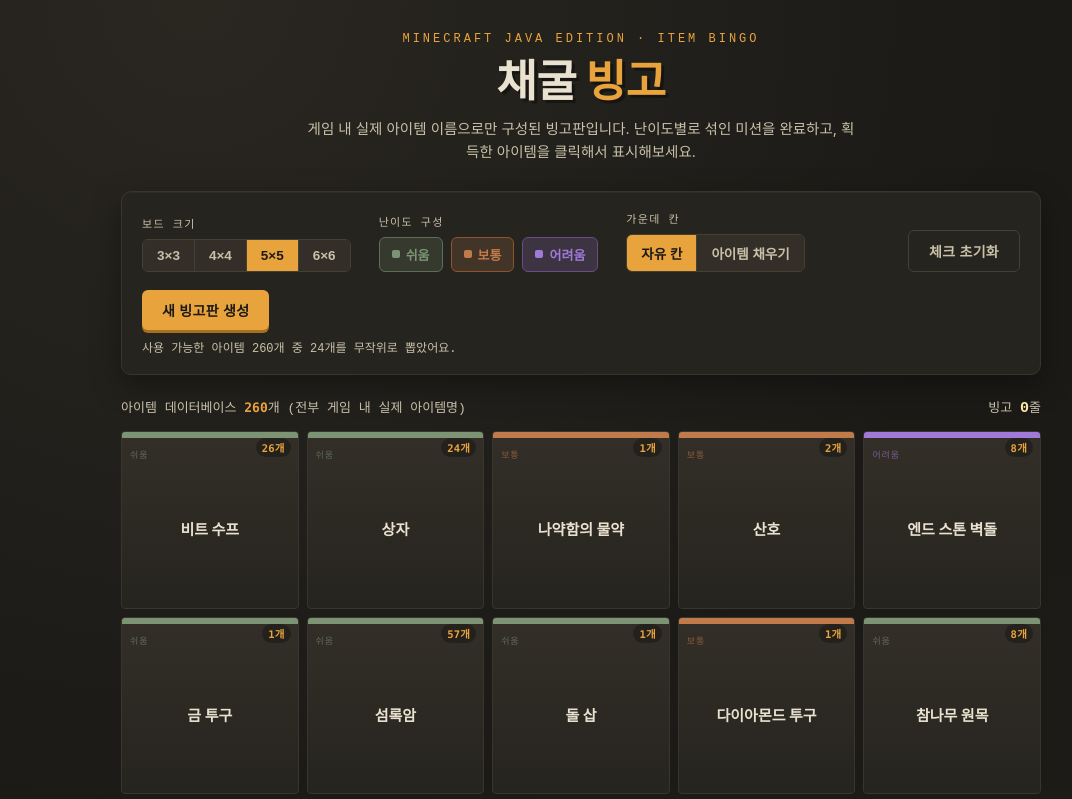
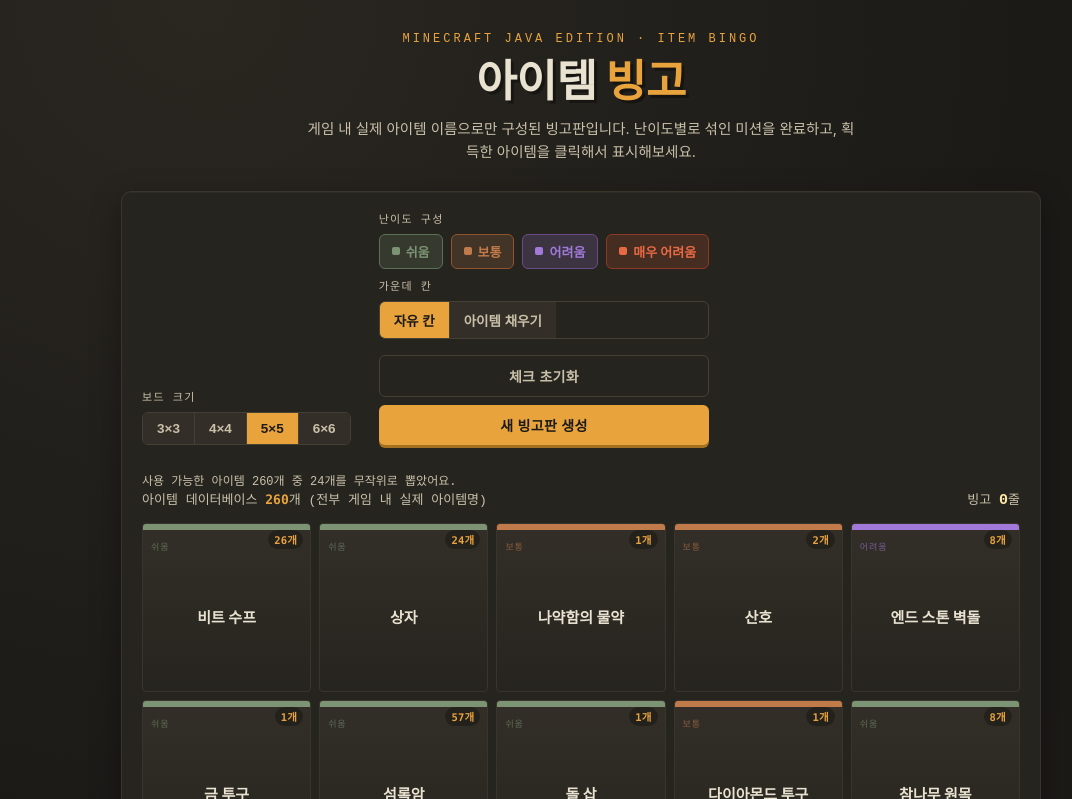
Before and after one commit to xodusk/minecraft, a plain HTML site: page index.html in a window 1280 px wide. Shown: the top 799 px of the page, without its empty margins (59-1131 px from the left). Drawn offline with Linux system fonts and the light colour scheme.

Commit message:
Update index.html

```diff
--- a/index.html
+++ b/index.html
@@ -61,6 +61,7 @@
   .tier-chip[data-tier="easy"]{ background:rgba(124,148,115,.18); border-color:var(--sage-dark); color:var(--sage); }
   .tier-chip[data-tier="medium"]{ background:rgba(193,122,74,.18); border-color:var(--rust-dark); color:var(--rust); }
   .tier-chip[data-tier="hard"]{ background:rgba(161,121,217,.18); border-color:var(--amethyst-dark); color:var(--amethyst); }
+  .tier-chip[data-tier="extreme"]{background:rgba(217,84,47,.18);border-color:#8f3825;color:#e86a45;}
   .tier-chip .dot{ width:8px; height:8px; border-radius:2px; background:currentColor; }
 
   .spacer{ flex:1; }
@@ -98,11 +99,13 @@
   .cell[data-tier="easy"] .stratum{ background:var(--sage); }
   .cell[data-tier="medium"] .stratum{ background:var(--rust); }
   .cell[data-tier="hard"] .stratum{ background:var(--amethyst); }
+  .cell[data-tier="extreme"] .stratum{background:#e86a45;}
 
   .cell .tier-label{ font-family: ui-monospace, monospace; font-size:9px; letter-spacing:.1em; text-transform:uppercase; margin-top:8px; opacity:.6; }
   .cell[data-tier="easy"] .tier-label{ color:var(--sage); }
   .cell[data-tier="medium"] .tier-label{ color:var(--rust); }
   .cell[data-tier="hard"] .tier-label{ color:var(--amethyst); }
+  .cell[data-tier="extreme"] .tier-label{color:#e86a45;}
 
   .cell .qty{ position:absolute; top:6px; right:7px; font-size:10.5px; font-weight:800; color:var(--ochre); background:rgba(0,0,0,.28); padding:2px 6px; border-radius:10px; letter-spacing:.02em; }
 
@@ -127,7 +130,7 @@
 
 <header>
   <div class="eyebrow mono">MINECRAFT JAVA EDITION · ITEM BINGO</div>
-  <h1>채굴 <span>빙고</span></h1>
+  <h1>아이템 <span>빙고</span></h1>
   <p class="sub">게임 내 실제 아이템 이름으로만 구성된 빙고판입니다. 난이도별로 섞인 미션을 완료하고, 획득한 아이템을 클릭해서 표시해보세요.</p>
 </header>
 
@@ -149,6 +152,7 @@
         <div class="tier-chip" data-tier="easy"><span class="dot"></span>쉬움</div>
         <div class="tier-chip" data-tier="medium"><span class="dot"></span>보통</div>
         <div class="tier-chip" data-tier="hard"><span class="dot"></span>어려움</div>
+        <div class="tier-chip" data-tier="extreme"><span class="dot"></span>매우 어려움
       </div>
     </div>
 
@@ -243,16 +247,18 @@
     "마법이 부여된 황금 사과","엔드 스톤 벽돌",
     "자수정 조각","인갑","거북 등딱지",
     "메아리 파편","토끼발","좀비 머리","크리퍼 머리"
-  ]
+  ],
+  extreme: [
+    ]
 };
 
-const TOTAL_DB = ITEMS.easy.length + ITEMS.medium.length + ITEMS.hard.length;
+const TOTAL_DB = ITEMS.easy.length + ITEMS.medium.length + ITEMS.hard.length + ITEMS.extreme.length;
 document.getElementById('dbCount').textContent = TOTAL_DB;
 
 /* ---------------- State ---------------- */
 let state = {
   size: 5,
-  tiers: { easy: true, medium: true, hard: true },
+  tiers: { easy: true, medium: true, hard: true, extreme: true },
   free: true,
   board: []
 };
@@ -284,11 +290,11 @@
   "가마솥","베틀","종","대장장이 작업대","숫돌","음반","해골","머리",
   "용의 숨결","엔더의 눈","우유 양동이","양동이","마법이 부여된 책","책과 깃펜","글이 쓰인 책",
   "겉날개","갑옷 거치대","호퍼","광산 수레","보트"
-];
+];//목표 수량 1개 단어들
 function isUnstackable(name){
   return UNSTACKABLE_PATTERNS.some(p => name.includes(p));
 }
-const QTY_RANGE = { easy:[8,64], medium:[2,32], hard:[1,8] };
+const QTY_RANGE = { easy:[8,64], medium:[2,32], hard:[1,8], extreme:[1,3] };
 function rollQty(name, tier){
   if(isUnstackable(name)) return { qty:1, unit:"개" };
   const [min,max] = QTY_RANGE[tier] || [1,1];
@@ -296,7 +302,7 @@
   return { qty, unit:"개" };
 }
 
-const tierLabel = { easy:"쉬움", medium:"보통", hard:"어려움", free:"FREE" };
+const tierLabel = { easy:"쉬움", medium:"보통", hard:"어려움", extreme:"매우 어려움", free:"FREE" };
 
 function generateBoard(){
   const n = state.size;
```
